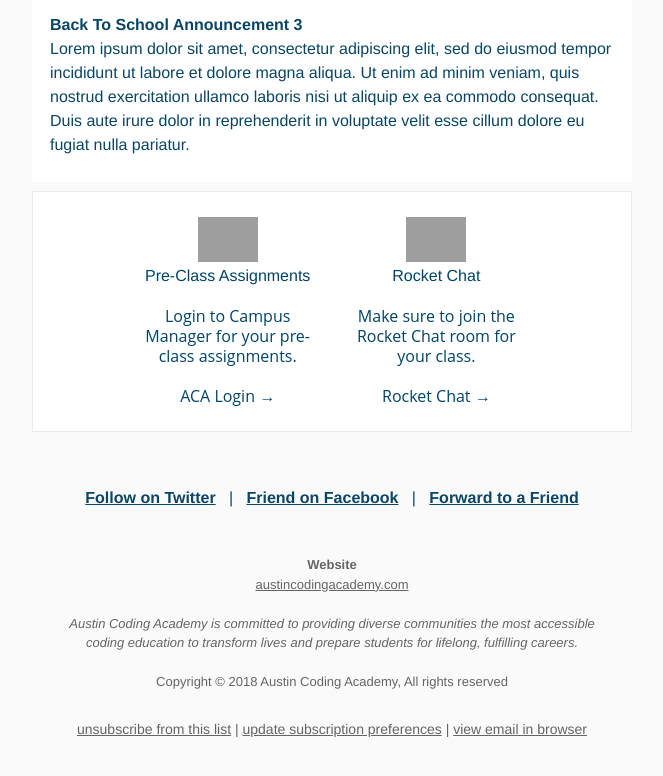
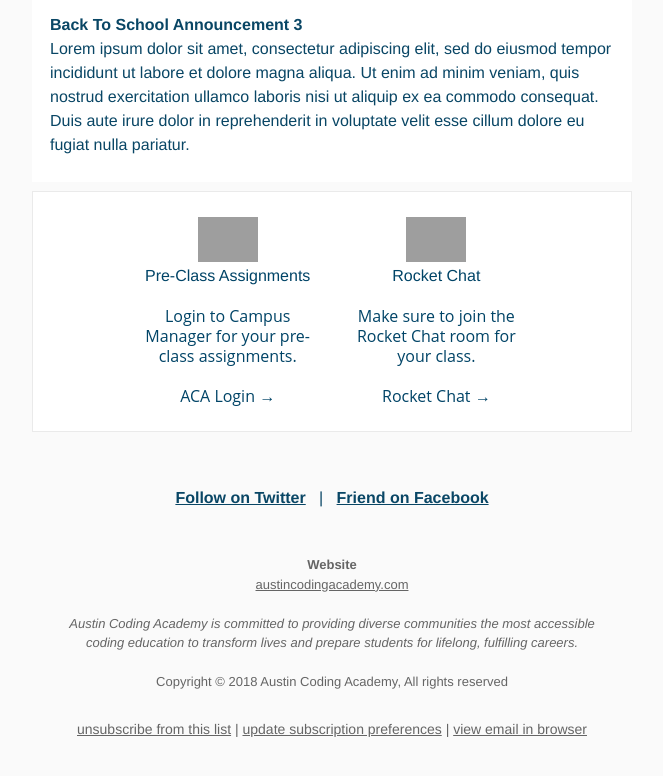
Before and after one commit to greggandrews/email-returning, a plain HTML site: page index.html in a window 1280 px wide. Shown: the part 1132-1908 px from the top of the page, without its empty margins (308-971 px from the left). Drawn offline with Linux system fonts and the light colour scheme; grey boxes are pictures that could not be loaded.

Commit message:
Third Commit

```diff
--- a/index.html
+++ b/index.html
@@ -704,24 +704,6 @@
                                 </tr>
                             </table>
                           </div>
-                        <!-- <div style="display:inline-block; max-width:33.3333%; min-width:190px; vertical-align:top; width:100%;" class="mobile-wrapper">
-                            <table align="center" border="0" cellpadding="0" cellspacing="0" width="100%" style="max-width:190px;" class="max-width">
-                              <tr>
-                                  <td align="center" valign="top" style="font-family: Open Sans, Helvetica, Arial, sans-serif; padding-top: 25px;" mc:edit="Feature 2">
-
-                                    <img src="https://gallery.mailchimp.com/53ae66a1c471915963aec8e6d/images/67f7017f-ea89-4081-85c6-26f1459fd342.png" width="60" height="60" border="0" style="display: block;">
-
-                                    <h3 style="font-size: 16px; line-height: 28px;">Questions?</h3>
-                                    <p style="color: #999999; font-size: 16px; line-height: 20px;">
-                                      Reach out to Dan or Chris with any questions about your class location.
-                                      <br><br>
-                                      <a href="https://austincodingacademy.com/" target="_blank" style="text-decoration: none; color: #75b6c9;">Download &rarr;</a>
-                                    </p>
-
-                                  </td>
-                              </tr>
-                            </table>
-                        </div> -->
                         <div style="display:inline-block; max-width:33.3333%; min-width:190px; vertical-align:top; width:100%;" class="mobile-wrapper">
                             <table align="right" border="0" cellpadding="0" cellspacing="0" width="100%" style="max-width:190px; float: right;" class="max-width">
                               <tr>
@@ -757,7 +739,7 @@
                                 <td valign="top" id="socialBar">
                                   <div mc:edit="social_bar">
                                     <a href="https://twitter.com/AustinCoding" class="utilityLink">Follow on Twitter</a><span class="mobileHide"> &nbsp; | &nbsp; </span><a href="https://www.facebook.com/AustinCodingAcademy" class="utilityLink">Friend on Facebook</a>
-                                    <span class="mobileHide"> &nbsp; | &nbsp; </span><a href="*|FORWARD|*" class="utilityLink">Forward to a Friend</a>
+
                                     </div>
                                   </td>
                                 </tr>
```
